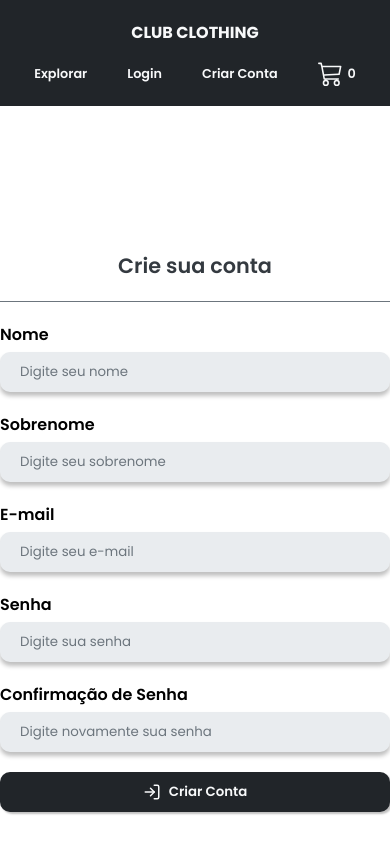
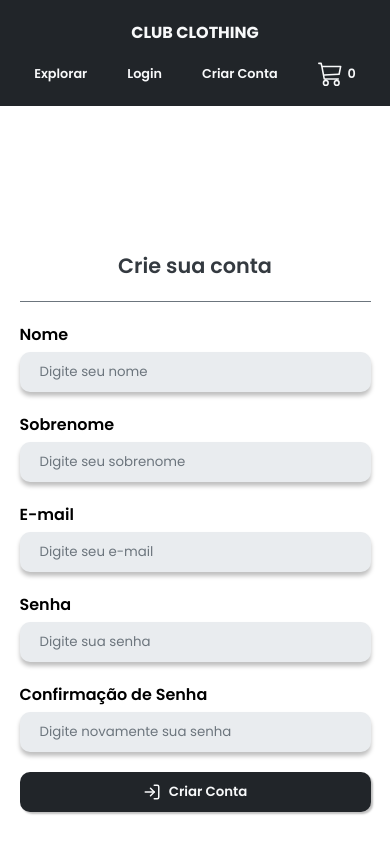
Before and after one commit to Pedrolopes041/e-commerce, a React (Create React App) app: page /sign in a window 390 px wide. Built offline with nearby package versions, Linux system fonts and the light colour scheme; no server answers.

Commit message:
style: add responsive to login and sign up

```diff
--- a/src/pages/login/login.style.ts
+++ b/src/pages/login/login.style.ts
@@ -20,6 +20,10 @@ export const LoginContent = styled.div`
   flex-direction: column;
   align-items: center;
   width: 450px;
+
+  @media (max-width: 768px) {
+    width: 90%;
+  }
 `;
 
 export const LoginSubtitle = styled.p`
--- a/src/pages/sign-up/sign-up.styles.ts
+++ b/src/pages/sign-up/sign-up.styles.ts
@@ -25,6 +25,10 @@ export const SignUpContent = styled.div`
   align-items: center;
   width: 450px;
   height: 450px;
+
+  @media (max-width: 768px) {
+    width: 90%;
+  }
 `;
 
 export const SignUpInputContainer = styled.div`
```
